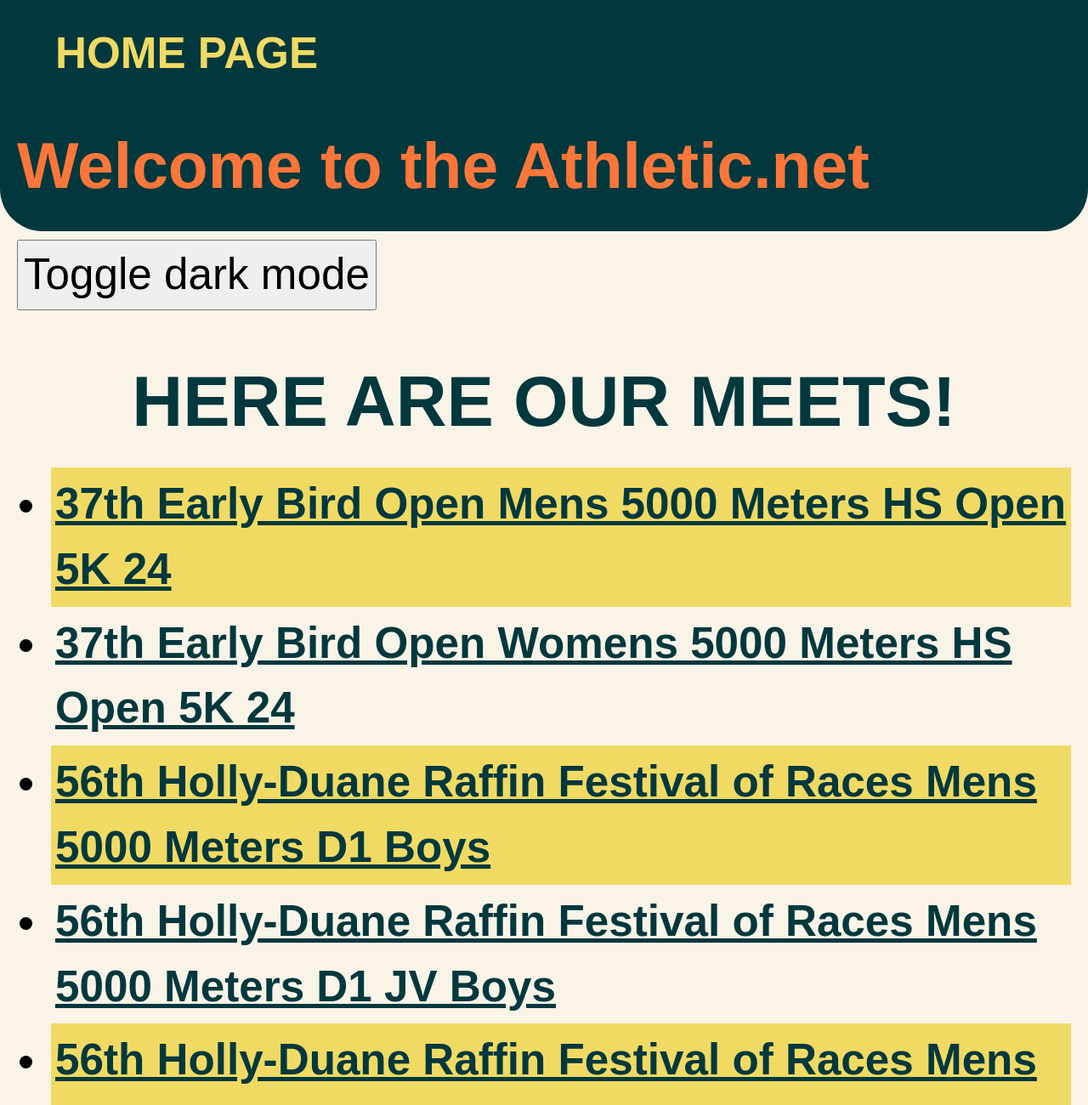
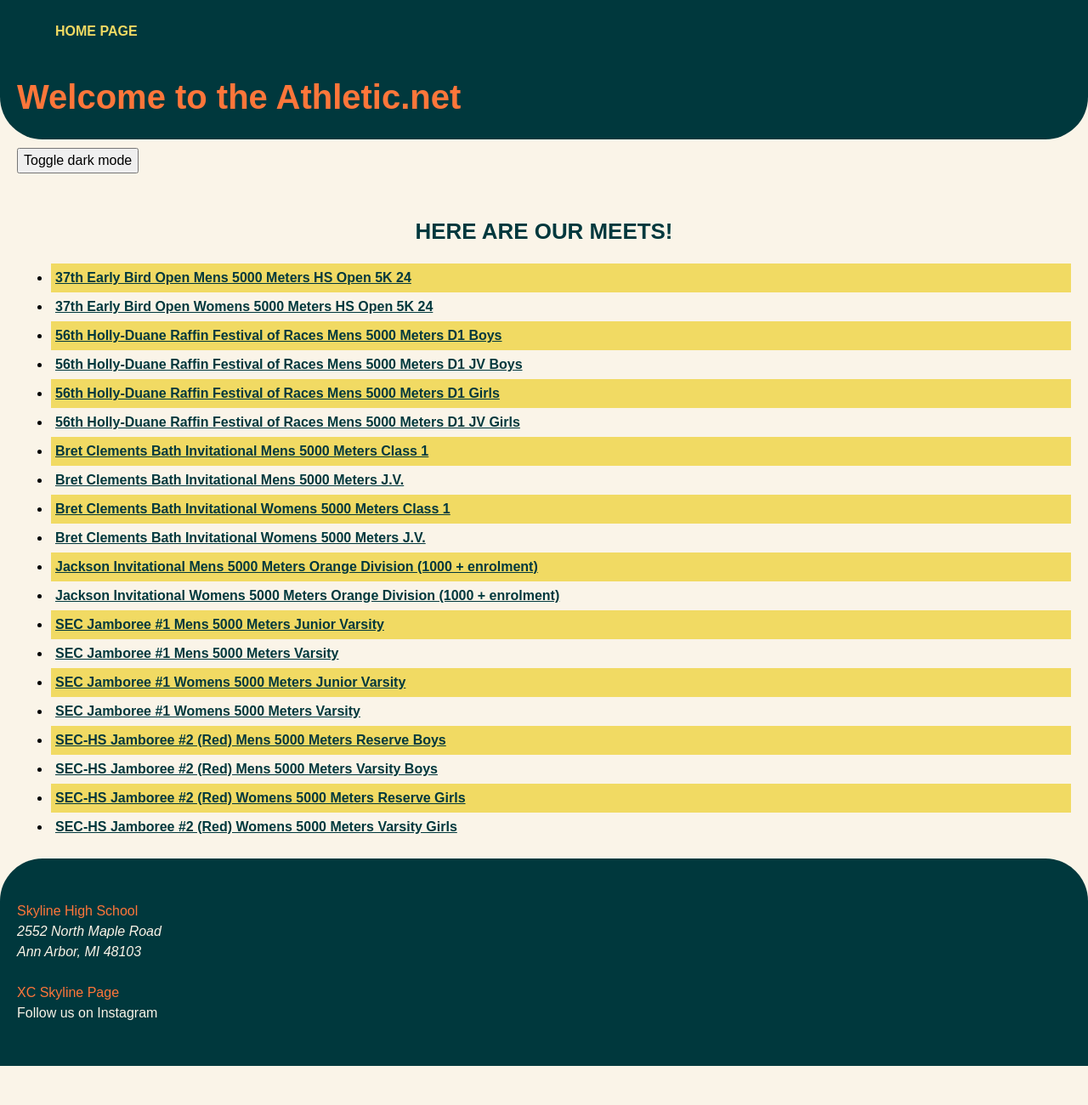
Before and after one commit to Jenna9192/si339discussion11, a plain HTML site: page index.html in a window 1280 px wide. Shown: the top 1300 px of the page at 85% size. After the commit the page ends 1254 px from the top, so only its background shows below. Drawn offline with Linux system fonts and the light colour scheme.

Commit message:
fix some text

```diff
--- a/css/style.css
+++ b/css/style.css
@@ -22,7 +22,7 @@
     background-color: var(--background-color);
     font-family: Arial, Helvetica, sans-serif;
     margin: 20px;
-    font-size: 4vw;
+    font-size: 16px;
 }
 
 /* style nav bar */
@@ -90,11 +90,11 @@
 
 h1{
     color: var(--highlight-color);
-    font-size: 6vw;
+    font-size: 40px;
 }
 
 header h2{
-    font-size: 3vw;
+    font-size: 30px;
 }
 
 section{
@@ -221,7 +221,7 @@
 
 footer p{
     color:var(--highlight-color);
-    font-size: 4vw;
+    font-size: 16px;
 }
 
 footer a{
```
